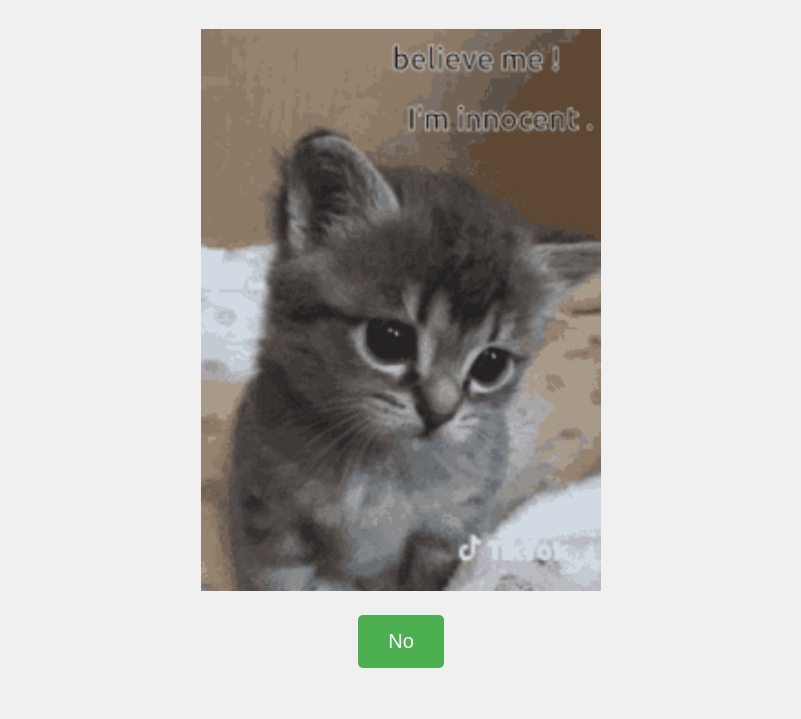
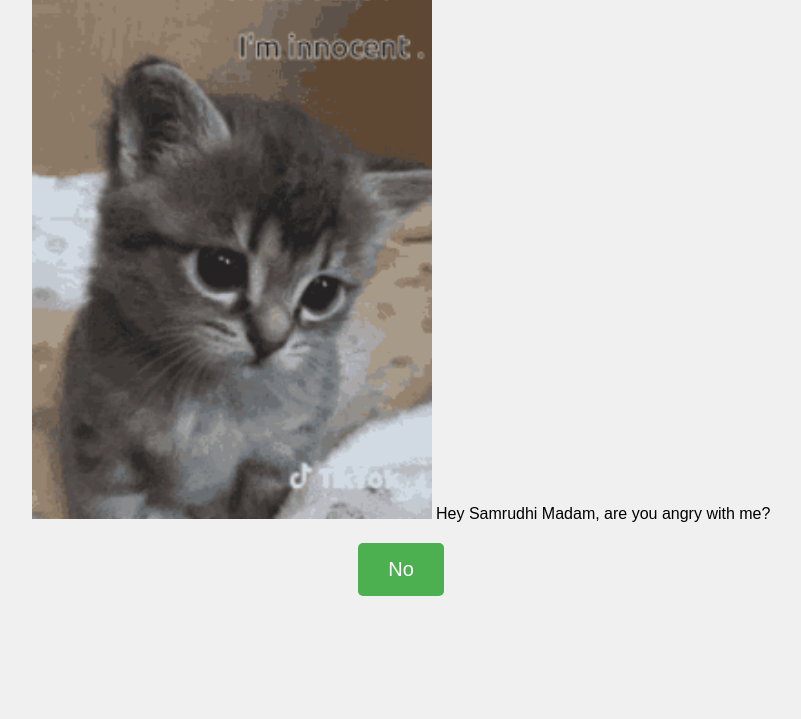
Before and after one commit to aravind170300/Hlo_frnd, a plain HTML site: page index.html in a window 1280 px wide. Shown: the part 81-800 px from the top of the page, without its empty margins (239-1040 px from the left). Drawn offline with Linux system fonts and the light colour scheme.

Commit message:
Update index.html

```diff
--- a/index.html
+++ b/index.html
@@ -7,8 +7,9 @@
     <link rel="stylesheet" href="styles.css">
 </head>
 <body>
-    <h1> Hey Samrudhi Madam, are you angry with me?</h1>
-    <img src="sorry.gif" id="image" alt="Sorry Animation">
+
+    <img src="sorry.gif" id="image" alt="Sorry Animation"
+        <h1> Hey Samrudhi Madam, are you angry with me?</h1>
     <br>
     <button class="button" id="noButton" onclick="goToNextPage()">No</button>
 
```
